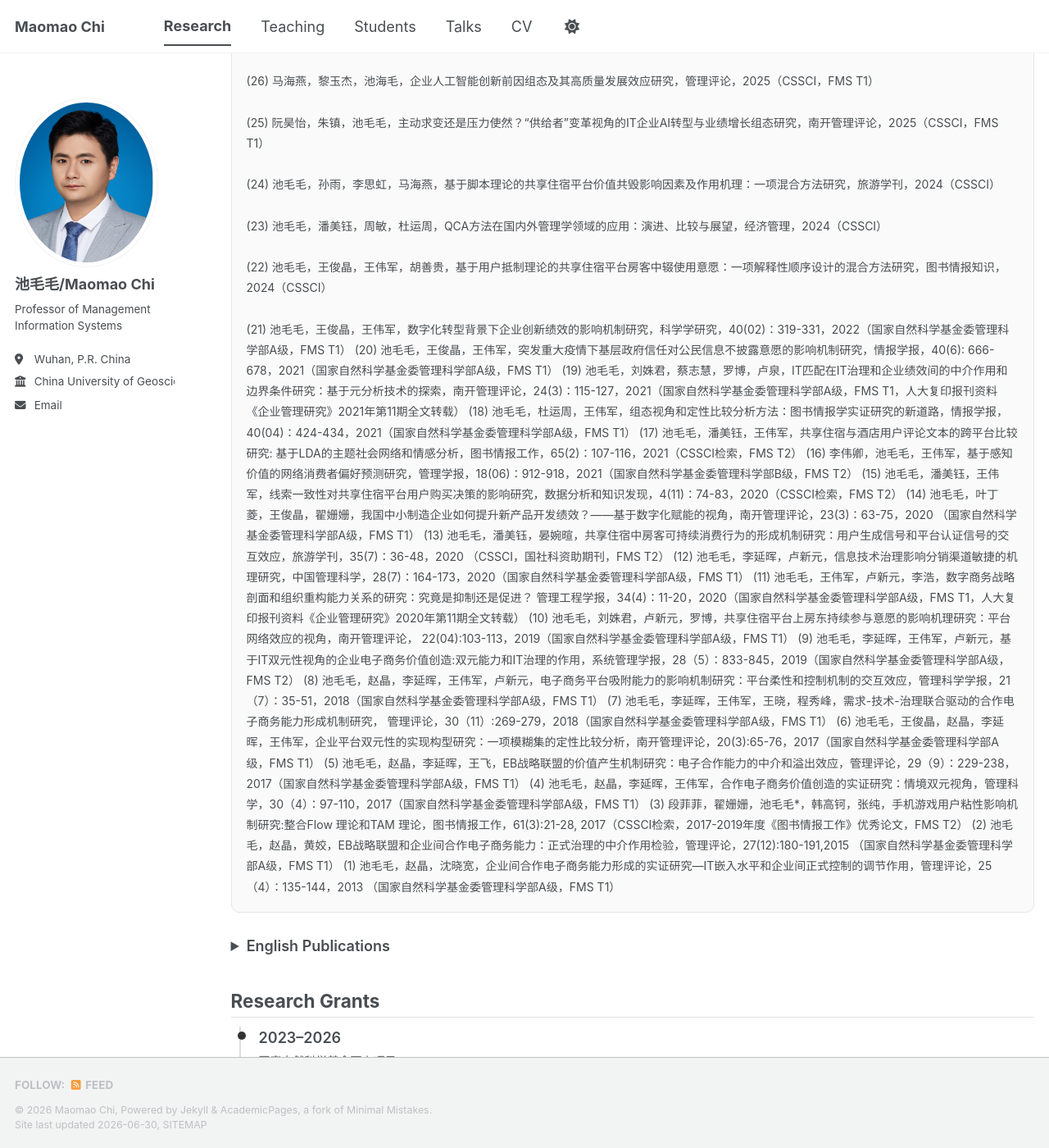
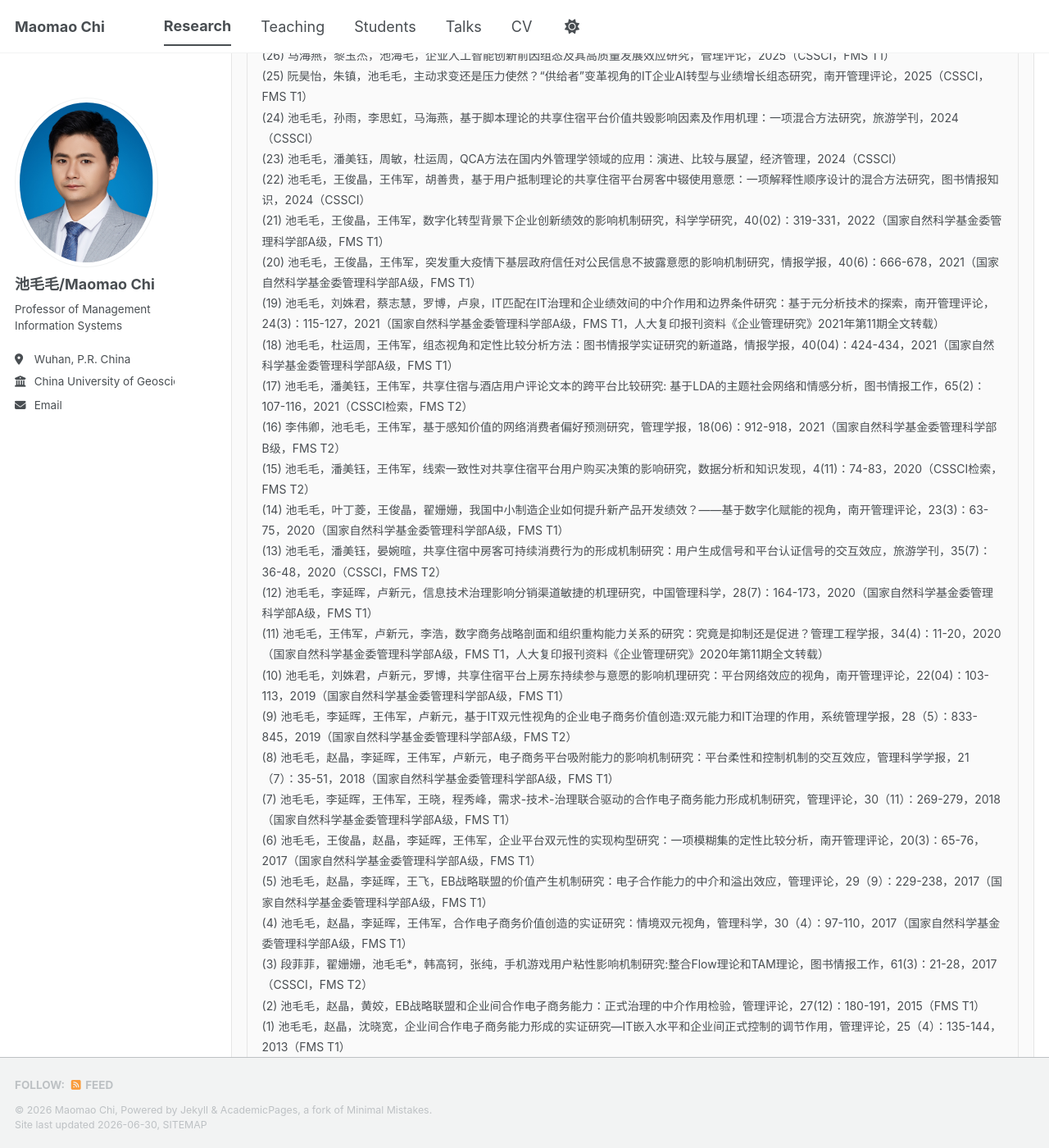
Before and after one commit to nishaochen/chimaomao, a Jekyll site: the page built from _pages/research.html, in a window 1280 px wide and 1400 px high, scrolled down 599 px. Shown: the whole window at 82% size. Built offline with Jekyll 4.4.1, drawn with Linux system fonts in a browser that asks for light colours; a style sheet for code colours, icons or effects is not loaded.

Commit message:
Revise publication lists in research.html
Updated the list of publications in both Chinese and English sections, adding new entries and removing outdated ones.

```diff
--- a/_pages/research.html
+++ b/_pages/research.html
@@ -91,54 +91,38 @@ details summary {
 
 <div class="pub-card">
 
-(28) 池毛毛，王俊晶，曹晓逸，杜运周，马海燕，乌卡环境下共享平台反应韧性的多路径驱动机制研究：基于复杂系统视角，研究与发展管理，2025（CSSCI，FMS T2）<br><br>
-(27) 池毛毛，谢馨仪，杜运周，马海燕，中国情境的营商环境研究：演进、框架与展望，管理学报，2025（CSSCI，FMS T1）<br><br>
-(26) 马海燕，黎玉杰，池海毛，企业人工智能创新前因组态及其高质量发展效应研究，管理评论，2025（CSSCI，FMS T1）<br><br>
-(25) 阮昊怡，朱镇，池毛毛，主动求变还是压力使然？“供给者”变革视角的IT企业AI转型与业绩增长组态研究，南开管理评论，2025（CSSCI，FMS T1）<br><br>
-(24) 池毛毛，孙雨，李思虹，马海燕，基于脚本理论的共享住宿平台价值共毁影响因素及作用机理：一项混合方法研究，旅游学刊，2024（CSSCI）<br><br>
-(23) 池毛毛，潘美钰，周敏，杜运周，QCA方法在国内外管理学领域的应用：演进、比较与展望，经济管理，2024（CSSCI）<br><br>
-(22) 池毛毛，王俊晶，王伟军，胡善贵，基于用户抵制理论的共享住宿平台房客中辍使用意愿：一项解释性顺序设计的混合方法研究，图书情报知识，2024（CSSCI）<br><br>
-(21) 池毛毛，王俊晶，王伟军，数字化转型背景下企业创新绩效的影响机制研究，科学学研究，40(02)：319-331，2022（国家自然科学基金委管理科学部A级，FMS T1）
+<div class="pub-card">
 
-(20) 池毛毛，王俊晶，王伟军，突发重大疫情下基层政府信任对公民信息不披露意愿的影响机制研究，情报学报，40(6): 666-678，2021（国家自然科学基金委管理科学部A级，FMS T1）
+(28) 池毛毛，王俊晶，曹晓逸，杜运周，马海燕，乌卡环境下共享平台反应韧性的多路径驱动机制研究：基于复杂系统视角，研究与发展管理，2025（CSSCI，FMS T2）<br>
+(27) 池毛毛，谢馨仪，杜运周，马海燕，中国情境的营商环境研究：演进、框架与展望，管理学报，2025（CSSCI，FMS T1）<br>
+(26) 马海燕，黎玉杰，池海毛，企业人工智能创新前因组态及其高质量发展效应研究，管理评论，2025（CSSCI，FMS T1）<br>
+(25) 阮昊怡，朱镇，池毛毛，主动求变还是压力使然？“供给者”变革视角的IT企业AI转型与业绩增长组态研究，南开管理评论，2025（CSSCI，FMS T1）<br>
+(24) 池毛毛，孙雨，李思虹，马海燕，基于脚本理论的共享住宿平台价值共毁影响因素及作用机理：一项混合方法研究，旅游学刊，2024（CSSCI）<br>
+(23) 池毛毛，潘美钰，周敏，杜运周，QCA方法在国内外管理学领域的应用：演进、比较与展望，经济管理，2024（CSSCI）<br>
+(22) 池毛毛，王俊晶，王伟军，胡善贵，基于用户抵制理论的共享住宿平台房客中辍使用意愿：一项解释性顺序设计的混合方法研究，图书情报知识，2024（CSSCI）<br>
+(21) 池毛毛，王俊晶，王伟军，数字化转型背景下企业创新绩效的影响机制研究，科学学研究，40(02)：319-331，2022（国家自然科学基金委管理科学部A级，FMS T1）<br>
+(20) 池毛毛，王俊晶，王伟军，突发重大疫情下基层政府信任对公民信息不披露意愿的影响机制研究，情报学报，40(6)：666-678，2021（国家自然科学基金委管理科学部A级，FMS T1）<br>
+(19) 池毛毛，刘姝君，蔡志慧，罗博，卢泉，IT匹配在IT治理和企业绩效间的中介作用和边界条件研究：基于元分析技术的探索，南开管理评论，24(3)：115-127，2021（国家自然科学基金委管理科学部A级，FMS T1，人大复印报刊资料《企业管理研究》2021年第11期全文转载）<br>
+(18) 池毛毛，杜运周，王伟军，组态视角和定性比较分析方法：图书情报学实证研究的新道路，情报学报，40(04)：424-434，2021（国家自然科学基金委管理科学部A级，FMS T1）<br>
+(17) 池毛毛，潘美钰，王伟军，共享住宿与酒店用户评论文本的跨平台比较研究: 基于LDA的主题社会网络和情感分析，图书情报工作，65(2)：107-116，2021（CSSCI检索，FMS T2）<br>
+(16) 李伟卿，池毛毛，王伟军，基于感知价值的网络消费者偏好预测研究，管理学报，18(06)：912-918，2021（国家自然科学基金委管理科学部B级，FMS T2）<br>
+(15) 池毛毛，潘美钰，王伟军，线索一致性对共享住宿平台用户购买决策的影响研究，数据分析和知识发现，4(11)：74-83，2020（CSSCI检索，FMS T2）<br>
+(14) 池毛毛，叶丁菱，王俊晶，翟姗姗，我国中小制造企业如何提升新产品开发绩效？——基于数字化赋能的视角，南开管理评论，23(3)：63-75，2020（国家自然科学基金委管理科学部A级，FMS T1）<br>
+(13) 池毛毛，潘美钰，晏婉暄，共享住宿中房客可持续消费行为的形成机制研究：用户生成信号和平台认证信号的交互效应，旅游学刊，35(7)：36-48，2020（CSSCI，FMS T2）<br>
+(12) 池毛毛，李延晖，卢新元，信息技术治理影响分销渠道敏捷的机理研究，中国管理科学，28(7)：164-173，2020（国家自然科学基金委管理科学部A级，FMS T1）<br>
+(11) 池毛毛，王伟军，卢新元，李浩，数字商务战略剖面和组织重构能力关系的研究：究竟是抑制还是促进？管理工程学报，34(4)：11-20，2020（国家自然科学基金委管理科学部A级，FMS T1，人大复印报刊资料《企业管理研究》2020年第11期全文转载）<br>
+(10) 池毛毛，刘姝君，卢新元，罗博，共享住宿平台上房东持续参与意愿的影响机理研究：平台网络效应的视角，南开管理评论，22(04)：103-113，2019（国家自然科学基金委管理科学部A级，FMS T1）<br>
+(9) 池毛毛，李延晖，王伟军，卢新元，基于IT双元性视角的企业电子商务价值创造:双元能力和IT治理的作用，系统管理学报，28（5）：833-845，2019（国家自然科学基金委管理科学部A级，FMS T2）<br>
+(8) 池毛毛，赵晶，李延晖，王伟军，卢新元，电子商务平台吸附能力的影响机制研究：平台柔性和控制机制的交互效应，管理科学学报，21（7）：35-51，2018（国家自然科学基金委管理科学部A级，FMS T1）<br>
+(7) 池毛毛，李延晖，王伟军，王晓，程秀峰，需求-技术-治理联合驱动的合作电子商务能力形成机制研究，管理评论，30（11）：269-279，2018（国家自然科学基金委管理科学部A级，FMS T1）<br>
+(6) 池毛毛，王俊晶，赵晶，李延晖，王伟军，企业平台双元性的实现构型研究：一项模糊集的定性比较分析，南开管理评论，20(3)：65-76，2017（国家自然科学基金委管理科学部A级，FMS T1）<br>
+(5) 池毛毛，赵晶，李延晖，王飞，EB战略联盟的价值产生机制研究：电子合作能力的中介和溢出效应，管理评论，29（9）：229-238，2017（国家自然科学基金委管理科学部A级，FMS T1）<br>
+(4) 池毛毛，赵晶，李延晖，王伟军，合作电子商务价值创造的实证研究：情境双元视角，管理科学，30（4）：97-110，2017（国家自然科学基金委管理科学部A级，FMS T1）<br>
+(3) 段菲菲，翟姗姗，池毛毛*，韩高钶，张纯，手机游戏用户粘性影响机制研究:整合Flow理论和TAM理论，图书情报工作，61(3)：21-28，2017（CSSCI，FMS T2）<br>
+(2) 池毛毛，赵晶，黄姣，EB战略联盟和企业间合作电子商务能力：正式治理的中介作用检验，管理评论，27(12)：180-191，2015（FMS T1）<br>
+(1) 池毛毛，赵晶，沈晓宽，企业间合作电子商务能力形成的实证研究—IT嵌入水平和企业间正式控制的调节作用，管理评论，25（4）：135-144，2013（FMS T1）<br>
 
-(19) 池毛毛，刘姝君，蔡志慧，罗博，卢泉，IT匹配在IT治理和企业绩效间的中介作用和边界条件研究：基于元分析技术的探索，南开管理评论，24(3)：115-127，2021（国家自然科学基金委管理科学部A级，FMS T1，人大复印报刊资料《企业管理研究》2021年第11期全文转载）
-
-(18) 池毛毛，杜运周，王伟军，组态视角和定性比较分析方法：图书情报学实证研究的新道路，情报学报，40(04)：424-434，2021（国家自然科学基金委管理科学部A级，FMS T1）
-
-(17) 池毛毛，潘美钰，王伟军，共享住宿与酒店用户评论文本的跨平台比较研究: 基于LDA的主题社会网络和情感分析，图书情报工作，65(2)：107-116，2021（CSSCI检索，FMS T2）
-
-(16) 李伟卿，池毛毛，王伟军，基于感知价值的网络消费者偏好预测研究，管理学报，18(06)：912-918，2021（国家自然科学基金委管理科学部B级，FMS T2）
-
-(15) 池毛毛，潘美钰，王伟军，线索一致性对共享住宿平台用户购买决策的影响研究，数据分析和知识发现，4(11)：74-83，2020（CSSCI检索，FMS T2）
-
-(14) 池毛毛，叶丁菱，王俊晶，翟姗姗，我国中小制造企业如何提升新产品开发绩效？——基于数字化赋能的视角，南开管理评论，23(3)：63-75，2020 （国家自然科学基金委管理科学部A级，FMS T1）
-
-(13) 池毛毛，潘美钰，晏婉暄，共享住宿中房客可持续消费行为的形成机制研究：用户生成信号和平台认证信号的交互效应，旅游学刊，35(7)：36-48，2020 （CSSCI，国社科资助期刊，FMS T2）
-
-(12) 池毛毛，李延晖，卢新元，信息技术治理影响分销渠道敏捷的机理研究，中国管理科学，28(7)：164-173，2020（国家自然科学基金委管理科学部A级，FMS T1）
-
-(11) 池毛毛，王伟军，卢新元，李浩，数字商务战略剖面和组织重构能力关系的研究：究竟是抑制还是促进？ 管理工程学报，34(4)：11-20，2020（国家自然科学基金委管理科学部A级，FMS T1，人大复印报刊资料《企业管理研究》2020年第11期全文转载）
-
-(10) 池毛毛，刘姝君，卢新元，罗博，共享住宿平台上房东持续参与意愿的影响机理研究：平台网络效应的视角，南开管理评论， 22(04):103-113，2019（国家自然科学基金委管理科学部A级，FMS T1）
-
-(9) 池毛毛，李延晖，王伟军，卢新元，基于IT双元性视角的企业电子商务价值创造:双元能力和IT治理的作用，系统管理学报，28（5）：833-845，2019（国家自然科学基金委管理科学部A级，FMS T2）
-
-(8) 池毛毛，赵晶，李延晖，王伟军，卢新元，电子商务平台吸附能力的影响机制研究：平台柔性和控制机制的交互效应，管理科学学报，21（7）：35-51，2018（国家自然科学基金委管理科学部A级，FMS T1）
-
-(7) 池毛毛，李延晖，王伟军，王晓，程秀峰，需求-技术-治理联合驱动的合作电子商务能力形成机制研究， 管理评论，30（11）:269-279，2018（国家自然科学基金委管理科学部A级，FMS T1）
-
-(6) 池毛毛，王俊晶，赵晶，李延晖，王伟军，企业平台双元性的实现构型研究：一项模糊集的定性比较分析，南开管理评论，20(3):65-76，2017（国家自然科学基金委管理科学部A级，FMS T1）
-
-(5) 池毛毛，赵晶，李延晖，王飞，EB战略联盟的价值产生机制研究：电子合作能力的中介和溢出效应，管理评论，29（9）：229-238，2017（国家自然科学基金委管理科学部A级，FMS T1）
-
-(4) 池毛毛，赵晶，李延晖，王伟军，合作电子商务价值创造的实证研究：情境双元视角，管理科学，30（4）：97-110，2017（国家自然科学基金委管理科学部A级，FMS T1）
-
-(3) 段菲菲，翟姗姗，池毛毛*，韩高钶，张纯，手机游戏用户粘性影响机制研究:整合Flow 理论和TAM 理论，图书情报工作，61(3):21-28, 2017（CSSCI检索，2017-2019年度《图书情报工作》优秀论文，FMS T2）
-
-(2) 池毛毛，赵晶，黄姣，EB战略联盟和企业间合作电子商务能力：正式治理的中介作用检验，管理评论，27(12):180-191,2015 （国家自然科学基金委管理科学部A级，FMS T1）
-
-(1) 池毛毛，赵晶，沈晓宽，企业间合作电子商务能力形成的实证研究—IT嵌入水平和企业间正式控制的调节作用，管理评论，25（4）：135-144，2013 （国家自然科学基金委管理科学部A级，FMS T1）
+</div>
 
 </div>
 </details>
@@ -150,51 +134,24 @@ details summary {
 <summary>English Publications </summary>
 
 <div class="pub-card">
-
-(18) Maomao Chi, Wenjing Li, Yuanxiang John Li, Min Zhou, Rui Huang.
-Unraveling the Paradoxical Effects of Digital Transformation on Organizational Resilience: The Role of Customer and Supplier Concentrations.
-Journal of Business Research, 191, 115268, 2025 (SSCI, IF=10.5, ABS3, FMS B)<br><br>
-(17) Maomao Chi, Rui Huang, Yuanxiang John Li, Junjing Wang.
-The Impact of Cross-Boundary Knowledge Management and Platform Control on Sellers’ Innovativeness and Competitiveness.
-Technovation, 141, 103171, 2025 (SSCI, IF=11.5, ABS3, FMS B)<br><br>
-(16) Junjing Wang, Maomao Chi*, Rui Huang, Wenjing Li.
-Factors and Mechanisms Influencing the Resilience of Peer-to-Peer Accommodation Hosts During the COVID-19 Crisis: Insights from a Qualitative Study.
-International Journal of Mobile Communications, 26(2): 214–238, 2025 (SSCI)<br><br>
-(15) Fei Wang, Chang Zhang, Feiyan Lin, Maomao Chi*, Jing Zhao.
-Understanding the Effectiveness of Influencer Recommendation Information on Social Media Platforms.
-Journal of Consumer Behaviour, 23(5): 2163–2177, 2024 (SSCI)<br><br>
-(14) Shanshan Zhai, Lixin Xia, Maomao Chi*, Xuguang Li.
-Configurational Determinants of Time-to-Win in NSFC Youth Program Funding: Insights from Chinese Library and Information Science.
-Information Processing & Management, 61(3): 103649, 2024 (SSCI)<br><br>
-(13) Maomao Chi, Yunran Wang, Haiyan Ma*, Min Zhou.
-What Drives Mobile Game Stickiness and In-Game Purchase Intention? Based on the Uses and Gratifications Theory.
-International Journal of Mobile Communications, 24(4): 424–452, 2024 (SSCI)<br><br>
-(12) Yang Liu, Xingchen Ding, Maomao Chi*, Jiang Wu, Lili Ma.
-Assessing the Helpfulness of Hotel Reviews for Information Overload: A Multi-View Spatial Feature Approach.
-Information Technology & Tourism, 26: 59–87, 2024 (SSCI)<br><br>
-(11) Shangui Hu, Fengle Ji, Hefu Liu, Maomao Chi*.
-Exploring the Impacts of Mobile Device Usage on Individual Creativity: A Cross-Cultural Perspective.
-International Journal of Mobile Communications, 22(4): 449–475, 2023 (SSCI)<br><br>
-(10) Feiyan Lin, Hengqi Tian, Jing Zhao, Maomao Chi*.
-Reward or Punish: Investigating Output Controls and Content Generation in Multi-Sided Platform Context.
-Internet Research, 33(2): 578–605, 2023 (SSCI, ABS3, FMS B)
-(9) Maomao Chi, Jing Zhao, Rui Huang, Yuzhu (Julia) Li, Yixin Liu, Digital Business Strategy as an Initiator of E-business Value Creation, International Journal of Mobile Communications, 20(5): 609–637, 2022（SSCI, IF=1.551）
-
-(8) Maomao Chi, Meiyu Pan, Rui Huang, Examining the Direct and Interaction Effects of Picture Color Cues and Textual Cues Related to Color on Accommodation-Sharing Platform Rental Purchase, International Journal of Hospitality Management, 99:103066, 2021（SSCI, IF=9.237, ABS3, JCRQ1, FMS B）
-
-(7) Maomao Chi, Junjing Wang, Xin (Robert) Luo, Han Li, Why Travelers Switch to the Sharing Accommodation Platforms? A Push-Pull-Mooring Framework, International Journal of Contemporary Hospitality Management, 33(12): 4286-4310, 2021（SSCI, IF=6.514, ABS3, JCRQ1, FMS B, ESI社会科学TOP 1‰热点论文）
-
-(6) George, Joey F., Maomao Chi, Zhou, Qin, American and Chinese Students and Acceptance of Virtual Reality: A Replication of “The Role of Espoused National Cultural Values in Technology Acceptance”, AIS Transactions on Replication Research: Vol.6, Article 1. DOI: 10.17705/1atrr.00044, 2020
-
-(5) Maomao Chi, Joey F. George, Rui Huang, Ping Wang, Unraveling Sustainable Behaviors in Sharing Economy: An Empirical Study of Bicycle-sharing Users in China, Journal of Cleaner Production, 260:120962, 2020（SCI, IF=9.297, JCRQ1）
-
-(4) Maomao Chi，Rui Huang，Joey F. George, Collaboration in demand-driven supply chain: Based on a perspective of governance and IT-business strategic alignment, International Journal of Information Management, 52:102062, 2020（SSCI, IF=14.098, JCRQ1, FMS B）
-
-(3) Maomao Chi, Weijun Wang, Xinyuan Lu, Joey F. George, Antecedents and Outcomes of Collaborative Innovation Capabilities on the Platform Collaboration Environment, International Journal of Information Management, 43(6): 273-283, 2018（SSCI, IF=14.098, JCRQ1, FMS B）
-
-(2) Maomao Chi, Jing Zhao, Joey F. George et al., The influence of inter-firm IT governance strategies on relational performance: The moderation effect of information technology ambidexterity, International Journal of Information Management, 37(2): 43-53, 2017（SSCI, IF=14.098, JCRQ1, FMS B）
-
-(1) Maomao Chi, Jing Zhao, Joey F. George, Mediation and Time-lag Analyses of E-alignment and E-collaboration Capabilities, Industrial Management & Data Systems, 115(6): 1113-1131, 2015（SCI, IF=4.224）
+(18) Maomao Chi, Wenjing Li, Yuanxiang John Li, Min Zhou, Rui Huang. Unraveling the Paradoxical Effects of Digital Transformation on Organizational Resilience: The Role of Customer and Supplier Concentrations. Journal of Business Research, 191, 115268, 2025 (SSCI, IF=10.5, ABS3, FMS B)<br>
+(17) Maomao Chi, Rui Huang, Yuanxiang John Li, Junjing Wang. The Impact of Cross-Boundary Knowledge Management and Platform Control on Sellers’ Innovativeness and Competitiveness. Technovation, 141, 103171, 2025 (SSCI, IF=11.5, ABS3, FMS B)<br>
+(16) Junjing Wang, Maomao Chi*, Rui Huang, Wenjing Li. Factors and Mechanisms Influencing the Resilience of Peer-to-Peer Accommodation Hosts During the COVID-19 Crisis: Insights from a Qualitative Study. International Journal of Mobile Communications, 26(2): 214–238, 2025 (SSCI)<br>
+(15) Fei Wang, Chang Zhang, Feiyan Lin, Maomao Chi*, Jing Zhao. Understanding the Effectiveness of Influencer Recommendation Information on Social Media Platforms. Journal of Consumer Behaviour, 23(5): 2163–2177, 2024 (SSCI)<br>
+(14) Shanshan Zhai, Lixin Xia, Maomao Chi*, Xuguang Li. Configurational Determinants of Time-to-Win in NSFC Youth Program Funding: Insights from Chinese Library and Information Science. Information Processing & Management, 61(3): 103649, 2024 (SSCI)<br>
+(13) Maomao Chi, Yunran Wang, Haiyan Ma*, Min Zhou. What Drives Mobile Game Stickiness and In-Game Purchase Intention? Based on the Uses and Gratifications Theory. International Journal of Mobile Communications, 24(4): 424–452, 2024 (SSCI)<br>
+(12) Yang Liu, Xingchen Ding, Maomao Chi*, Jiang Wu, Lili Ma. Assessing the Helpfulness of Hotel Reviews for Information Overload: A Multi-View Spatial Feature Approach. Information Technology & Tourism, 26: 59–87, 2024 (SSCI)<br>
+(11) Shangui Hu, Fengle Ji, Hefu Liu, Maomao Chi*. Exploring the Impacts of Mobile Device Usage on Individual Creativity: A Cross-Cultural Perspective. International Journal of Mobile Communications, 22(4): 449–475, 2023 (SSCI)<br>
+(10) Feiyan Lin, Hengqi Tian, Jing Zhao, Maomao Chi*. Reward or Punish: Investigating Output Controls and Content Generation in Multi-Sided Platform Context. Internet Research, 33(2): 578–605, 2023 (SSCI, ABS3, FMS B)<br>
+(9) Maomao Chi, Jing Zhao, Rui Huang, Yuzhu (Julia) Li, Yixin Liu. Digital Business Strategy as an Initiator of E-business Value Creation. International Journal of Mobile Communications, 20(5): 609–637, 2022 (SSCI, IF=1.551)<br>
+(8) Maomao Chi, Meiyu Pan, Rui Huang. Examining the Direct and Interaction Effects of Picture Color Cues and Textual Cues Related to Color on Accommodation-Sharing Platform Rental Purchase. International Journal of Hospitality Management, 99:103066, 2021 (SSCI, IF=9.237, ABS3, JCRQ1, FMS B)<br>
+(7) Maomao Chi, Junjing Wang, Xin (Robert) Luo, Han Li. Why Travelers Switch to the Sharing Accommodation Platforms? A Push-Pull-Mooring Framework. International Journal of Contemporary Hospitality Management, 33(12): 4286–4310, 2021 (SSCI, IF=6.514, ABS3, JCRQ1, FMS B, ESI Top 1‰ Hot Paper)<br>
+(6) George, Joey F., Maomao Chi, Zhou, Qin. American and Chinese Students and Acceptance of Virtual Reality: A Replication of “The Role of Espoused National Cultural Values in Technology Acceptance”. AIS Transactions on Replication Research, Vol.6, Article 1, 2020. DOI: 10.17705/1atrr.00044<br>
+(5) Maomao Chi, Joey F. George, Rui Huang, Ping Wang. Unraveling Sustainable Behaviors in Sharing Economy: An Empirical Study of Bicycle-sharing Users in China. Journal of Cleaner Production, 260:120962, 2020 (SCI, JCRQ1)<br>
+(4) Maomao Chi, Rui Huang, Joey F. George. Collaboration in Demand-Driven Supply Chain: Based on a Perspective of Governance and IT-Business Strategic Alignment. International Journal of Information Management, 52:102062, 2020 (SSCI, JCRQ1, FMS B)<br>
+(3) Maomao Chi, Weijun Wang, Xinyuan Lu, Joey F. George. Antecedents and Outcomes of Collaborative Innovation Capabilities on the Platform Collaboration Environment. International Journal of Information Management, 43(6): 273–283, 2018 (SSCI, JCRQ1, FMS B)<br>
+(2) Maomao Chi, Jing Zhao, Joey F. George et al. The Influence of Inter-firm IT Governance Strategies on Relational Performance: The Moderation Effect of Information Technology Ambidexterity. International Journal of Information Management, 37(2): 43–53, 2017 (SSCI, JCRQ1, FMS B)<br>
+(1) Maomao Chi, Jing Zhao, Joey F. George. Mediation and Time-lag Analyses of E-alignment and E-collaboration Capabilities. Industrial Management & Data Systems, 115(6): 1113–1131, 2015 (SCI)
 </div>
 </details>
 
```
